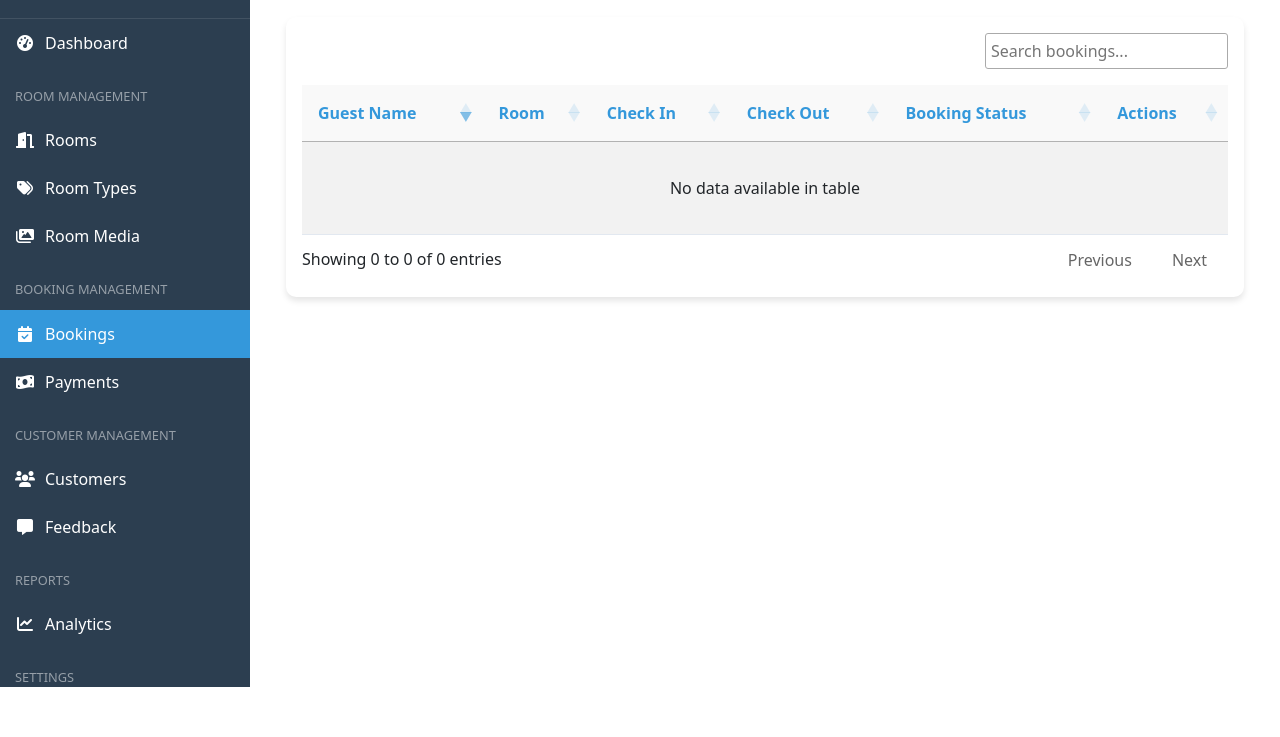
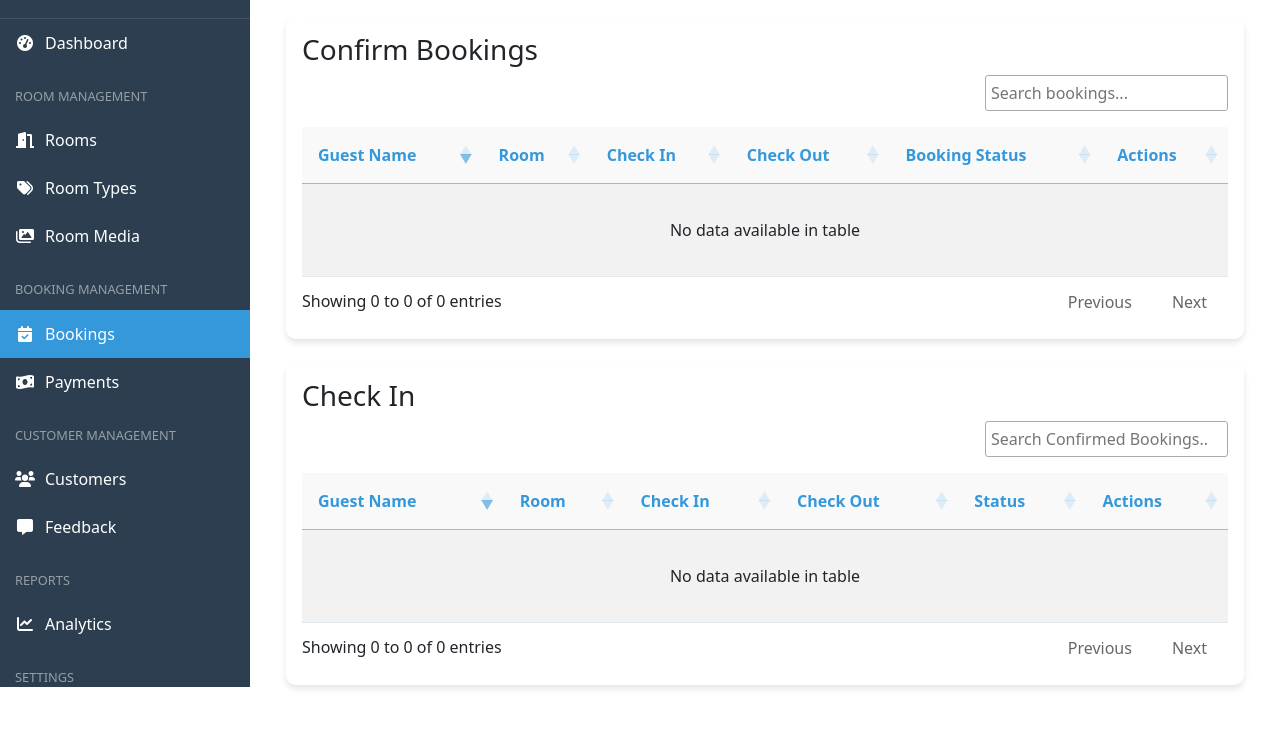
Before and after one commit to ricckimislang/pcc-hotel, a PHP site: page /pages/manage_bookings.php in a window 1280 px wide. Shown: the part 113-850 px from the top of the page. Before the commit the page ends 800 px from the top, so only its background shows below. Run offline with PHP 8.4, Linux system fonts and the light colour scheme; data that the repository does not hold is empty; some libraries are stand-ins or nearby versions.

Commit message:
Implement check-in and check-out functionality: Update booking status handling in the API, enhance UI with new tables for confirmed bookings and check-ins, and add a modal for check-in confirmation. Adjust CSS for new table styles and integrate SweetAlert2 for improved user notifications.

```diff
--- /dev/null
+++ b/admin/api/bookings/get_booking_table.php
@@ -0,0 +1,9 @@
+<?php
+// Get all bookings with room and guest details
+$query = "SELECT b.*, r.room_number, rt.type_name, u.first_name, u.last_name, u.email FROM bookings b JOIN rooms r ON b.room_id = r.room_id JOIN room_types rt ON r.room_type_id = rt.room_type_id JOIN users u ON b.user_id = u.user_id WHERE booking_status != 'confirmed' AND (booking_status != 'checked_in' AND booking_status != 'checked_out')";
+
+$stmt = $conn->prepare($query);
+$stmt->execute();
+$result = $stmt->get_result();
+$bookings = $result->fetch_all(MYSQLI_ASSOC);
+?>
--- /dev/null
+++ b/admin/api/bookings/get_checkin_table.php
@@ -0,0 +1,9 @@
+<?php
+// Get all bookings with room and guest details
+$query = "SELECT b.*, r.room_number, rt.type_name, u.first_name, u.last_name, u.email FROM bookings b JOIN rooms r ON b.room_id = r.room_id JOIN room_types rt ON r.room_type_id = rt.room_type_id JOIN users u ON b.user_id = u.user_id WHERE booking_status = 'confirmed'";
+
+$stmt = $conn->prepare($query);
+$stmt->execute();
+$result = $stmt->get_result();
+$checkInBookings = $result->fetch_all(MYSQLI_ASSOC);
+?>
--- a/admin/css/manage_bookings.css
+++ b/admin/css/manage_bookings.css
@@ -59,12 +59,14 @@
   overflow-x: auto;
 }
 
-#bookingsTable {
+#bookingsTable,
+#checkInOutTable {
   width: 100%;
   border-collapse: collapse;
 }
 
-#bookingsTable thead th {
+#bookingsTable thead th,
+#checkInOutTable thead th {
   background: var(--light-bg);
   color: var(--secondary-color);
   padding: 1rem;
@@ -72,7 +74,8 @@
   font-weight: 600;
 }
 
-#bookingsTable tbody td {
+#bookingsTable tbody td,
+#checkInOutTable tbody td {
   padding: 1rem;
   border-bottom: 1px solid #e2e8f0;
   vertical-align: middle;
@@ -141,7 +144,10 @@
   background: #2ecc71;
   color: white;
 }
-
+.check-in-btn {
+  background: #2ecc71;
+  color: white;
+}
 .cancel-btn {
   background: #e74c3c;
   color: white;
@@ -157,17 +163,17 @@
 }
 
 /* Make table cells have consistent height */
-#bookingsTable td {
+#bookingsTable td,
+#checkInOutTable td {
   height: 60px; /* Set a fixed height for table cells */
   vertical-align: middle;
   padding: 0.5rem;
 }
 
-#bookingsTable td.actions {
+#bookingsTable td.actions,
+#checkInOutTable td.actions {
   min-width: 200px; /* Ensure enough space for all buttons */
 }
-
-
 
 /* DataTables Customization */
 .dataTables_wrapper .dataTables_length,
--- a/admin/includes/head.php
+++ b/admin/includes/head.php
@@ -12,4 +12,5 @@
     <script src="https://cdn.datatables.net/responsive/2.5.0/js/dataTables.responsive.min.js"></script>
     <script src="https://cdn.jsdelivr.net/npm/bootstrap@5.3.0/dist/js/bootstrap.bundle.min.js"></script>
     <link rel="stylesheet" href="https://cdnjs.cloudflare.com/ajax/libs/font-awesome/6.0.0-beta3/css/all.min.css">
+    <script src="https://cdn.jsdelivr.net/npm/sweetalert2@11"></script>
 </head>
--- a/admin/js/manage_booking/manage_bookings.js
+++ b/admin/js/manage_booking/manage_bookings.js
@@ -1,16 +1,17 @@
 $(document).ready(function () {
   // Initialize DataTable
-  const table = initializeDataTable();
+  const bookingsTable = initializeBookingsDataTable();
+  const checkInOutTable = initializeCheckInOutDataTable();
 
   // Initialize event handlers
-  initializeEventHandlers(table);
+  initializeEventHandlers(bookingsTable);
 
   // Initialize modal handlers
   initializeModalHandlers();
 });
 
 // DataTable initialization
-function initializeDataTable() {
+function initializeBookingsDataTable() {
   return $("#bookingsTable").DataTable({
     dom: "Bfrtip",
     buttons: [
@@ -39,14 +40,38 @@ function initializeDataTable() {
     },
   });
 }
+function initializeCheckInOutDataTable() {
+  return $("#checkInOutTable").DataTable({
+    dom: "Bfrtip",
+    buttons: [
+      {
+        extend: "print",
+        text: '<i class="fas fa-print"></i> Print',
+        className: "btn btn-primary",
+      },
+    ],
+    pageLength: 10,
+    order: [[0, "desc"]],
+    responsive: true,
+    language: {
+      search: "_INPUT_",
+      searchPlaceholder: "Search Confirmed Bookings...",
+      lengthMenu: "Show _MENU_ entries",
+      info: "Showing _START_ to _END_ of _TOTAL_ entries",
+      infoEmpty: "Showing 0 to 0 of 0 entries",
+      infoFiltered: "(filtered from _MAX_ total entries)",
+      paginate: {
+        first: "First",
+        last: "Last",
+        next: "Next",
+        previous: "Previous",
+      },
+    },
+  });
+}
 
 // Event Handlers
-function initializeEventHandlers(table) {
-  // Refresh table
-  $("#refreshTable").on("click", function () {
-    table.ajax.reload();
-  });
-
+function initializeEventHandlers(bookingsTable) {
   // View booking
   $(".view-btn").on("click", function () {
     showBookingDetails($(this).data("booking-id"));
--- /dev/null
+++ b/admin/js/manage_booking/manage_check-in.js
@@ -0,0 +1,60 @@
+document.addEventListener("DOMContentLoaded", function () {
+  const checkInButtons = document.querySelectorAll(".check-in-btn");
+
+  checkInButtons.forEach((button) => {
+    button.addEventListener("click", function () {
+      const bookingId = button.getAttribute("data-booking-id");
+
+      // Show confirmation dialog
+      Swal.fire({
+        title: 'Confirm Check-in',
+        text: 'Are you sure you want to check-in this guest?',
+        icon: 'question',
+        showCancelButton: true,
+        confirmButtonText: 'Yes, check-in',
+        cancelButtonText: 'Cancel'
+      }).then((result) => {
+        if (result.isConfirmed) {
+          // Make AJAX call to update booking status
+          $.ajax({
+            url: '../api/bookings/update_booking_status.php',
+            method: 'POST',
+            data: {
+              booking_id: bookingId,
+              status: 'checked_in'
+            },
+            dataType: 'json',
+            success: function(response) {
+              if (response.success) {
+                Swal.fire({
+                  title: 'Success!',
+                  text: 'Guest checked in successfully',
+                  icon: 'success',
+                  confirmButtonText: 'OK'
+                }).then(() => {
+                  // Reload the page to update the table
+                  location.reload();
+                });
+              } else {
+                Swal.fire({
+                  title: 'Error!',
+                  text: response.message || 'Failed to check-in guest',
+                  icon: 'error',
+                  confirmButtonText: 'OK'
+                });
+              }
+            },
+            error: function() {
+              Swal.fire({
+                title: 'Error!',
+                text: 'An error occurred while processing your request',
+                icon: 'error',
+                confirmButtonText: 'OK'
+              });
+            }
+          });
+        }
+      });
+    });
+  });
+});
--- a/admin/pages/manage_bookings.php
+++ b/admin/pages/manage_bookings.php
@@ -1,15 +1,7 @@
 <?php
 require_once '../../config/db.php';
-
-// Get all bookings with room and guest details
-$query = "SELECT b.*, r.room_number, rt.type_name, u.first_name, u.last_name, u.email FROM bookings b JOIN rooms r ON b.room_id = r.room_id JOIN room_types rt ON r.room_type_id = rt.room_type_id JOIN users u ON b.user_id = u.user_id";
-
-$stmt = $conn->prepare($query);
-$stmt->execute();
-$result = $stmt->get_result();
-$bookings = $result->fetch_all(MYSQLI_ASSOC);
-$stmt->close();
-$conn->close();
+require_once '../api/bookings/get_booking_table.php';
+require_once '../api/bookings/get_checkin_table.php';
 ?>
 
 <!DOCTYPE html>
@@ -31,7 +23,8 @@ $conn->close();
                 </div>
             </div>
 
-            <div class="bookings-table-container">
+            <div class="bookings-table-container mb-4">
+                <h3>Confirm Bookings</h3>
                 <table id="bookingsTable" class="table table-striped" width="100%">
                     <thead>
                         <tr>
@@ -77,11 +70,58 @@ $conn->close();
                         <?php endforeach; ?>
                     </tbody>
                 </table>
+
             </div>
-        </div>
+            <div class="bookings-table-container">
+                <h3>Check In</h3>
+                <table id="checkInOutTable" class="table table-striped" width="100%">
+                    <thead>
+                        <tr>
+                            <th>Guest Name</th>
+                            <th>Room</th>
+                            <th>Check In</th>
+                            <th>Check Out</th>
+                            <th>Status</th>
+                            <th>Actions</th>
+                        </tr>
+                    </thead>
+                    <tbody>
+                        <?php foreach ($checkInBookings as $booking): ?>
+                            <?php if ($booking['booking_status'] == 'confirmed' || $booking['booking_status'] == 'checked_in'): ?>
+                                <tr>
+                                    <td>
+                                        <?php echo $booking['first_name'] . ' ' . $booking['last_name']; ?>
+                                        <br>
+                                    </td>
+                                    <td>
+                                        Room <?php echo $booking['room_number']; ?>
+                                        <br>
+                                        <small><?php echo $booking['type_name']; ?></small>
+                                    </td>
+                                    <td><?php echo date('M d, Y', strtotime($booking['check_in_date'])); ?></td>
+                                    <td><?php echo date('M d, Y', strtotime($booking['check_out_date'])); ?></td>
+                                    <td>
+                                        <span class="status-badge <?php echo strtolower($booking['booking_status']); ?>">
+                                            <?php echo ucfirst($booking['booking_status']); ?>
+                                        </span>
+                                    </td>
+                                    <td class="actions">
+                                        <button class="action-btn check-in-btn"
+                                            data-booking-id="<?php echo $booking['booking_id']; ?>">
+                                            <i class="fas fa-check"></i>
+                                        </button>
+                                    </td>
+                                </tr>
+                            <?php endif; ?>
+                        <?php endforeach; ?>
+                    </tbody>
+                </table>
 
-        <?php include_once 'modals/modal-bookings.php'; ?>
-        <script src="../js/manage_booking/manage_bookings.js"></script>
+            </div>
+
+            <?php include_once 'modals/modal-bookings.php'; ?>
+            <script src="../js/manage_booking/manage_bookings.js"></script>
+            <script src="../js/manage_booking/manage_check-in.js"></script>
 </body>
 
 </html>
--- a/admin/pages/modals/modal-bookings.php
+++ b/admin/pages/modals/modal-bookings.php
@@ -268,6 +268,22 @@
     </div>
 </div>
 
-<script>
 
-</script>
+<!-- Check In Modal  -->
+<div id="checkInModal" class="modal fade" tabindex="-1">
+    <div class="modal-dialog modal-lg">
+        <div class="modal-content">
+            <div class="modal-header">
+                <h5 class="modal-title">Check In</h5>
+                <button type="button" class="btn-close" data-bs-dismiss="modal" aria-label="Close"></button>
+            </div>
+            <div class="modal-body">
+                <p>Are you sure you want to check in this booking?</p>
+            </div>
+            <div class="modal-footer">
+                <button type="button" class="btn btn-secondary" data-bs-dismiss="modal">Cancel</button>
+                <button type="button" class="btn btn-success" id="checkInConfirm">Confirm Check In</button>
+            </div>
+        </div>
+    </div>
+</div>
--- a/config/pcc-hotel.sql
+++ b/config/pcc-hotel.sql
@@ -49,7 +49,7 @@ CREATE TABLE bookings (
     reservation_fee DECIMAL(10,2) NOT NULL DEFAULT 0.00,
     special_requests TEXT,
     booking_status ENUM('pending', 'confirmed', 'checked_in', 'checked_out', 'cancelled') DEFAULT 'pending',
-    payment_status ENUM('pending', 'partial', 'paid', 'refunded') DEFAULT 'pending',
+    payment_status ENUM('pending', 'paid') DEFAULT 'pending',
     booking_source VARCHAR(50) DEFAULT 'website',
     FOREIGN KEY (user_id) REFERENCES users(user_id),
     FOREIGN KEY (room_id) REFERENCES rooms(room_id)
```
Also changed, not shown: admin/api/bookings/update_booking_status.php (+18 -14 lines).
